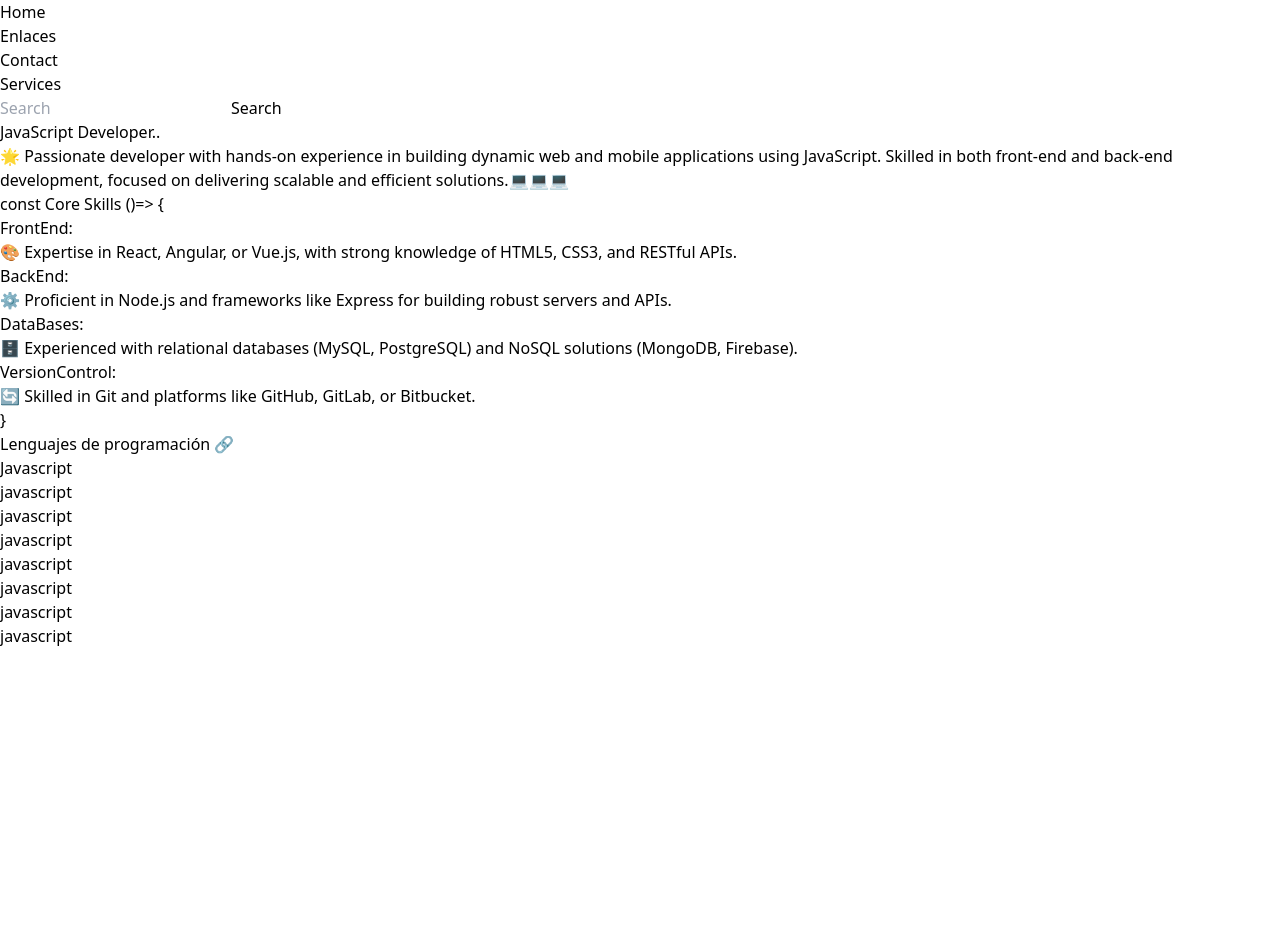
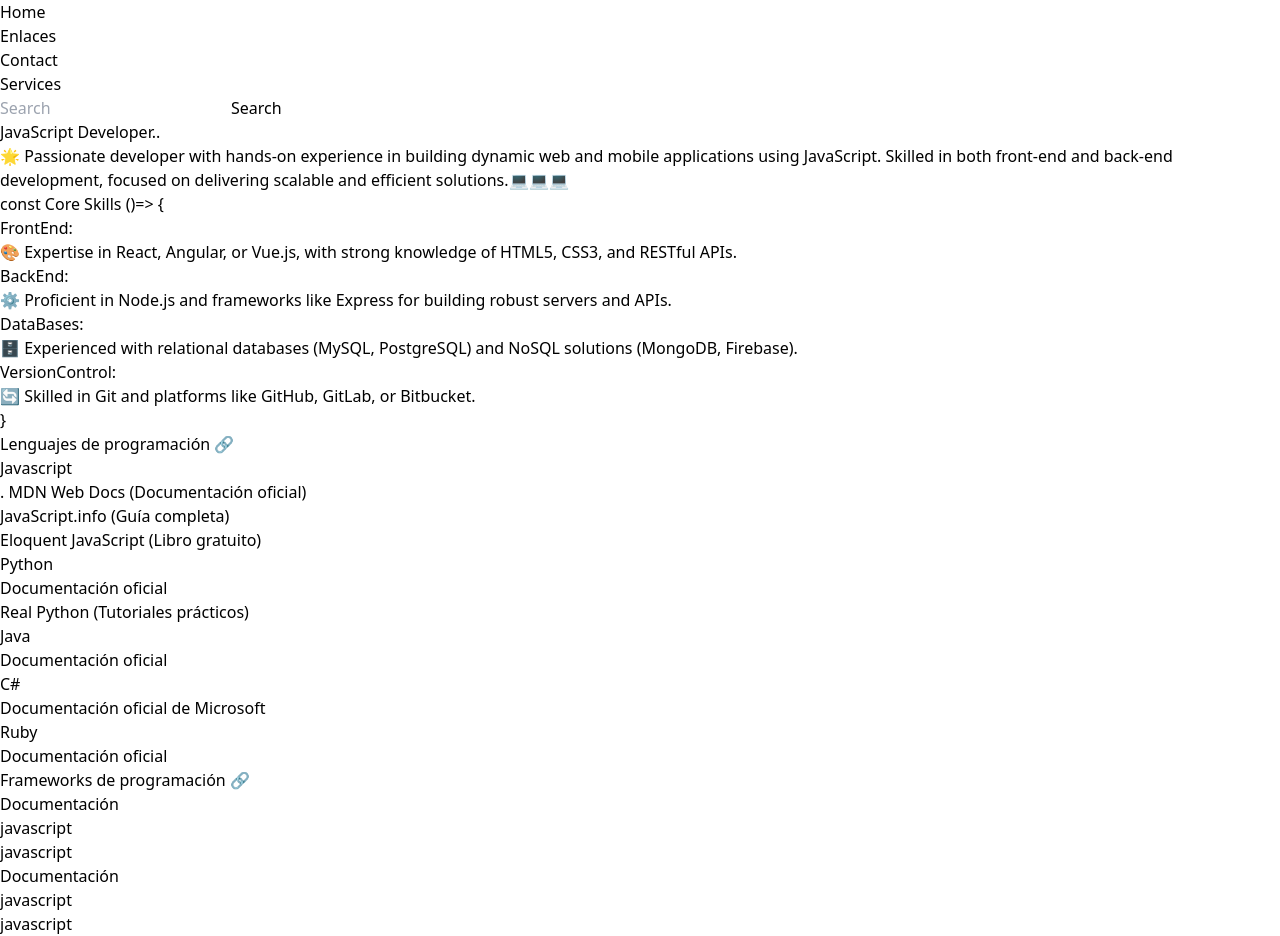
Before and after one commit to markhitos1/web-developer, a React (Vite) app in the folder web-rapida/: page / in a window 1280 px wide. Before the commit the page ends 800 px from the top, so only its background shows below. Built offline with nearby package versions, Linux system fonts and the light colour scheme.

Commit message:
agregando contenido

```diff
--- a/web-rapida/src/Enlaces.jsx
+++ b/web-rapida/src/Enlaces.jsx
@@ -8,13 +8,33 @@ const Enlaces = () => {
             <h2 className="flex text-3xl px-10 py-3  font-bold " >
             Lenguajes de programación 🔗
             </h2>
-            <span className={clasSpan} >Javascript</span> <p className={classP} ><a href=""> javascript </a></p>
+            <span className={clasSpan} >Javascript</span>
+             <p className={classP} ><a href="https://developer.mozilla.org/en-US/docs/Web/JavaScript">. MDN Web Docs (Documentación oficial) </a></p>
+             <p className={classP} ><a href="https://javascript.info/"> JavaScript.info (Guía completa) </a></p>
+             <p className={classP} ><a href="https://eloquentjavascript.net/"> Eloquent JavaScript (Libro gratuito) </a></p>
+            <span className={clasSpan} >Python</span>
+             <p className={classP} ><a href="https://docs.python.org/3/"> Documentación oficial </a></p>
+             <p className={classP} ><a href="https://realpython.com/"> Real Python (Tutoriales prácticos) </a></p>
+             <span className={clasSpan} >Java</span>
+             <p className={classP} ><a href="https://docs.oracle.com/javase/8/docs/"> Documentación oficial </a></p>
+             <span className={clasSpan} >C#</span>
+             <p className={classP} ><a href="https://learn.microsoft.com/en-us/dotnet/csharp/"> Documentación oficial de Microsoft </a></p>
+             <span className={clasSpan} >Ruby</span>
+             <p className={classP} ><a href="https://www.ruby-lang.org/es/"> Documentación oficial </a></p>
+             <h2 className="flex text-3xl px-10 py-3  font-bold " >
+              Frameworks de programación 🔗
+             </h2>
+             <span className={clasSpan} ></span>
+             <p className={classP} ><a href=""> Documentación </a></p>
              <p className={classP} ><a href=""> javascript </a></p>
              <p className={classP} ><a href=""> javascript </a></p>
-             <p className={classP} ><a href=""> javascript </a></p>
-            <span className={clasSpan} ></span> <p className={classP} ><a href=""> javascript </a></p>
+             <span className={clasSpan} ></span>
+             <p className={classP} ><a href=""> Documentación </a></p>
              <p className={classP} ><a href=""> javascript </a></p>
              <p className={classP} ><a href=""> javascript </a></p>
+
+
+
 
         </div>
       );
```
